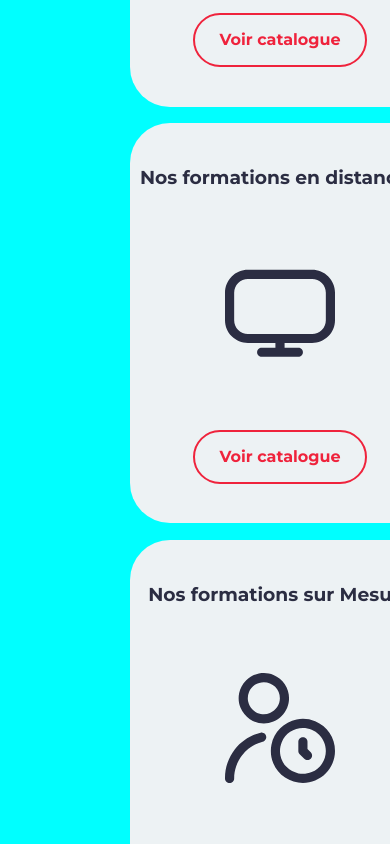
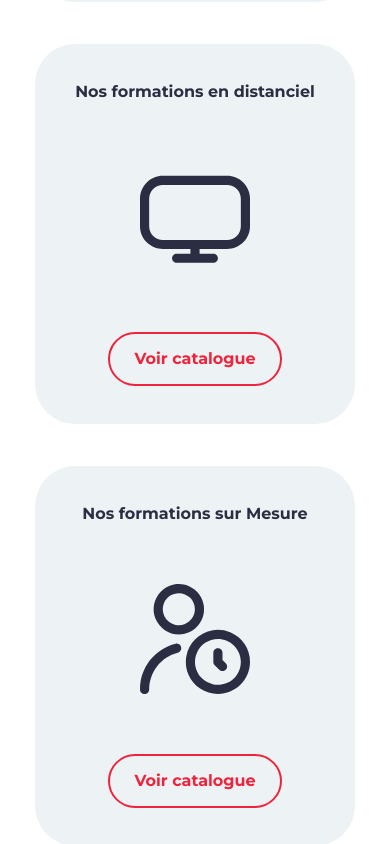
Before and after one commit to BastienCay/Front_IT_Formation, an Angular app in the folder IT_Formation/: page /home-page in a window 390 px wide. Shown: the part 920-1764 px from the top of the page. Built offline with nearby package versions, Linux system fonts and the light colour scheme.

Commit message:
component card-home-page-type-formation[V1] terminer, modification footer

```diff
--- a/IT_Formation/src/app/commons/card-home-page-type-formation/card-home-page-type-formation.component.css
+++ b/IT_Formation/src/app/commons/card-home-page-type-formation/card-home-page-type-formation.component.css
@@ -3,8 +3,8 @@ h3, p, a{
 }
 
 #card{
-    width: 300px;
-    height: 400px;
+    width: 320px;
+    height: 45vh;
     border-radius: 40px;
     background-color: #EDF2F4;
 }
@@ -32,6 +32,7 @@ h3, p, a{
 
 #card h3{
     color: #2B2D42;
+    font-size: 100%;
 }
 
 #imgCardWhite{
@@ -60,3 +61,7 @@ h3, p, a{
 #card:hover #imgCardWhite{
     display: block;
 }
+
+@media only screen and (max-width: 1350px){
+
+}
--- a/IT_Formation/src/app/commons/footer/footer.component.css
+++ b/IT_Formation/src/app/commons/footer/footer.component.css
@@ -4,7 +4,6 @@ h1, h2, h3, p, a{
 }
 
 footer {
-    position: relative;
     left: 0;
     bottom: 0;
     width: 100%;
@@ -41,7 +40,6 @@ p{
 
 @media only screen and (max-width: 750px){
     footer{
-        position: absolute;
         left: 0;
         bottom: 0;
         flex-direction: column;
--- a/IT_Formation/src/app/pages/home-page/home-page.component.css
+++ b/IT_Formation/src/app/pages/home-page/home-page.component.css
@@ -39,7 +39,7 @@ section p{
 
 #card_zone{
     display: grid;
-    grid-template-columns: repeat(11,1fr);
+    grid-template-columns: repeat(9,1fr);
     grid-template-rows:30vh 20vh 30vh;
     align-items: center;
 }
@@ -52,38 +52,37 @@ section p{
 
 #card_2{
     grid-row-start:2;
-    grid-column-start: 6;
-    grid-column-end: 7;
+    grid-column-start: 5;
+    grid-column-end: 6;
 }
 
 #card_3{
     grid-row-start:2;
-    grid-column-start: 9;
-    grid-column-end: 10;
+    grid-column-start: 7;
+    grid-column-end: 8;
 }
 
-@media only screen and (max-width: 950px){
+@media only screen and (max-width: 1000px){
 
     #card_zone{
-        background-color: aqua;
         display: grid;
         grid-template-columns: repeat(3,1fr);
-        grid-template-rows:20vh 1fr 2vh 1fr 2vh 1fr 20vh;
-        align-items: center;
+        grid-template-rows:10vh 1fr 5vh 1fr 5vh 1fr 10vh;
+        justify-items: center;
     }
 
     #card_1{
         grid-row-start:2;
-        grid-column-start: 2;
+        grid-column-start: 1;
     }
 
     #card_2{
         grid-row-start:4;
-        grid-column-start:2;
+        grid-column-start:1;
     }
 
     #card_3{
         grid-row-start:6;
-        grid-column-start: 2;
+        grid-column-start: 1;
     }
 }
```
